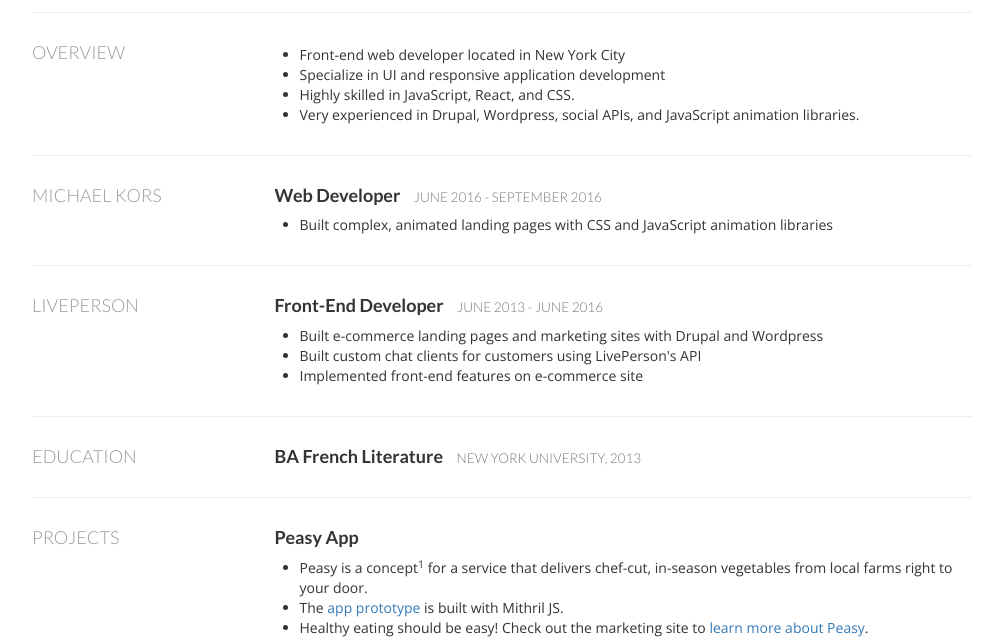
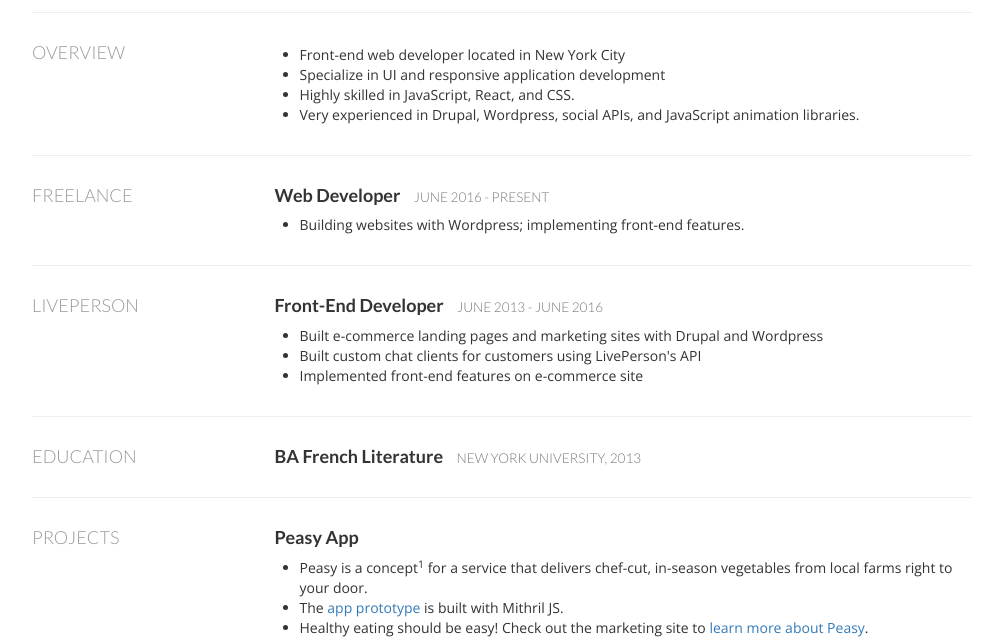
Before and after one commit to lexhaynes/portflio, a plain HTML site: page resume/index.html in a window 1280 px wide. Shown: the part 128-772 px from the top of the page, without its empty margins (138-1141 px from the left). Drawn offline with nearby package versions, Linux system fonts and the light colour scheme.

Commit message:
resume update

```diff
--- a/resume/index.html
+++ b/resume/index.html
@@ -58,11 +58,11 @@
         <hr/>
 
         <div class="row">
-            <div class="col-sm-3"><h3>Michael Kors</h3></div>
+            <div class="col-sm-3"><h3>Freelance</h3></div>
             <div class="col-sm-9">
-                <h4>Web Developer <small>June 2016 - September 2016</small></h4>
+                <h4>Web Developer <small>June 2016 - present</small></h4>
                 <ul>
-                    <li>Built complex, animated landing pages with CSS and JavaScript animation libraries</li>
+                    <li>Building websites with Wordpress; implementing front-end features.</li>
                 </ul>
             </div>
         </div>
```
